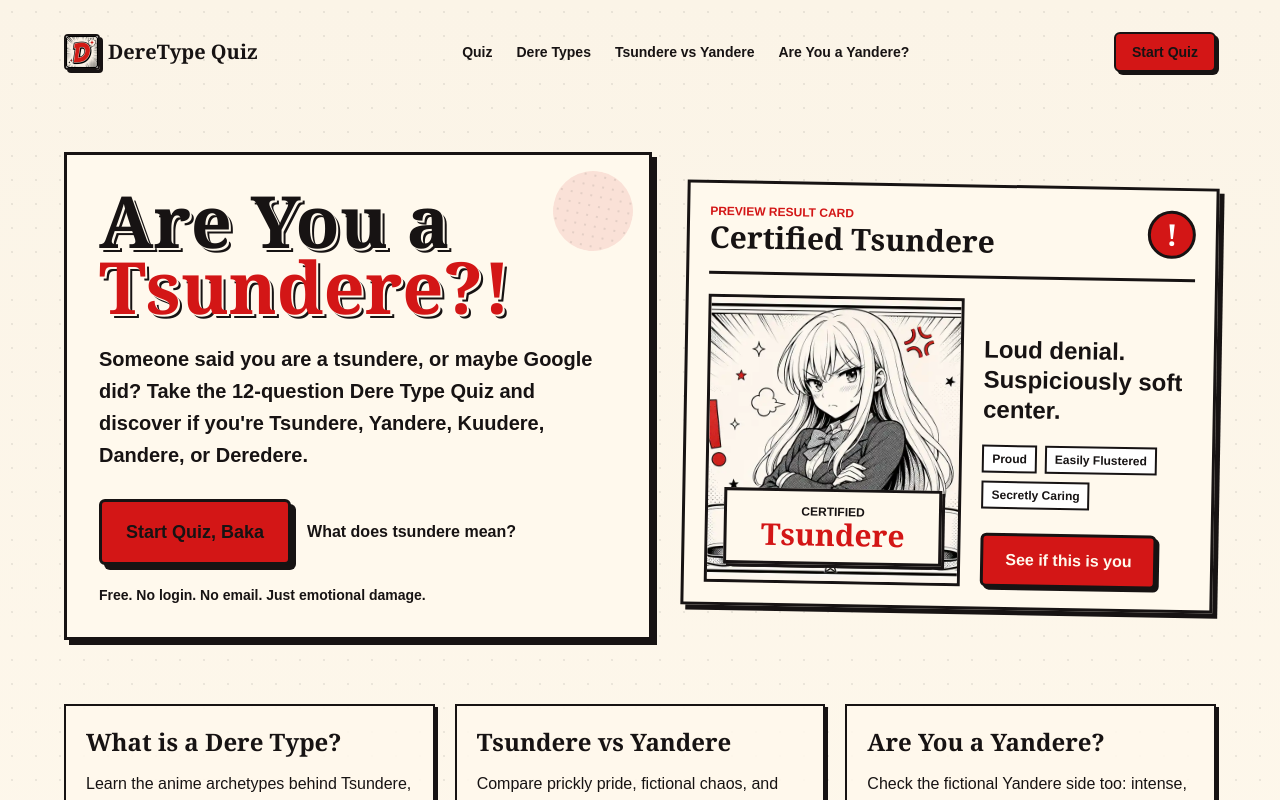
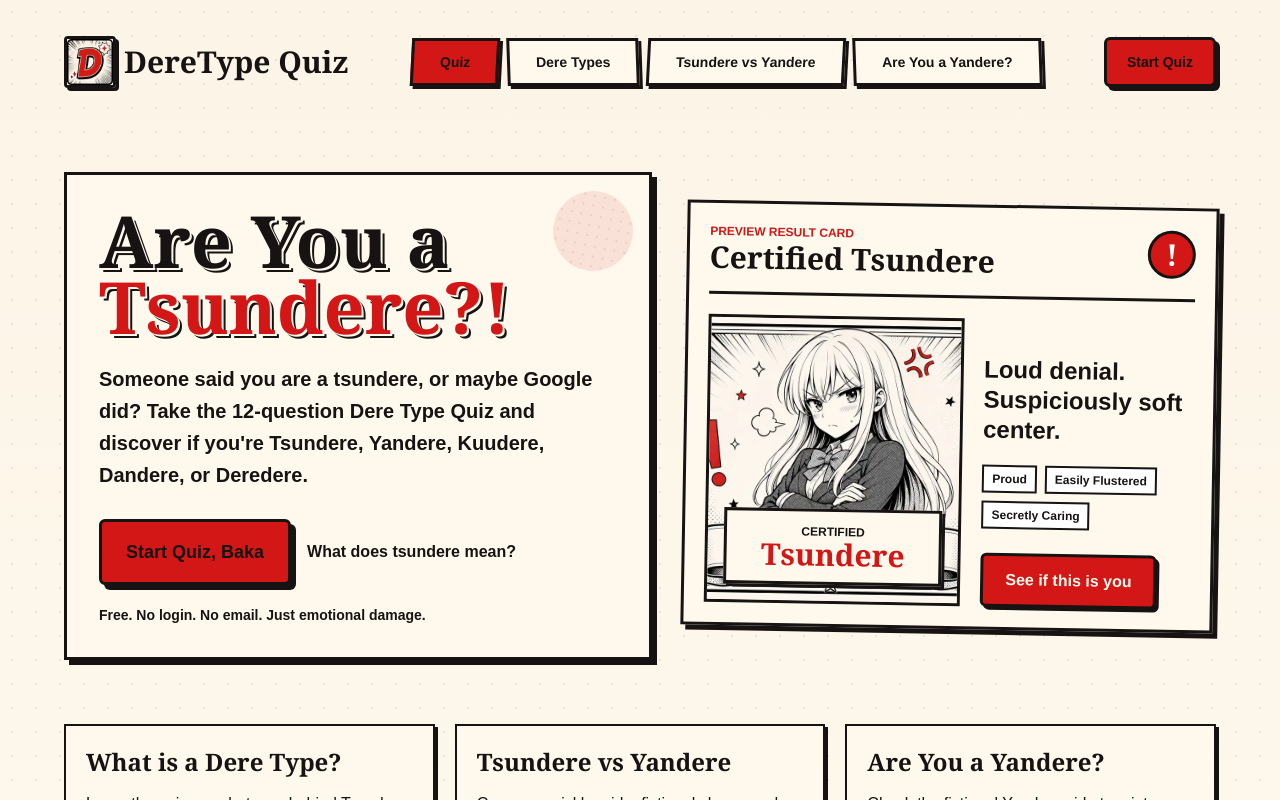
Before and after one commit to owenlee669/your-a-tsundere, a Next.js app: page / in a window 1280 px wide. Shown: the top 800 px of the page. Built offline with nearby package versions, Linux system fonts and the light colour scheme; no server answers.

Commit message:
修改nav

```diff
--- a/app/globals.css
+++ b/app/globals.css
@@ -81,6 +81,31 @@ input {
   color: #fff9ed;
 }
 
+.manga-nav-tab {
+  display: inline-flex;
+  min-height: 48px;
+  align-items: center;
+  justify-content: center;
+  border: 3px solid #171313;
+  padding: 0 26px;
+  box-shadow: 3px 3px 0 #171313;
+  transform: skewX(-3deg);
+  transition: transform 140ms ease, box-shadow 140ms ease, background-color 140ms ease;
+}
+
+.manga-nav-tab:hover {
+  box-shadow: 5px 5px 0 #171313;
+  transform: translateY(-2px) skewX(-3deg);
+}
+
+.manga-nav-tab:nth-child(even) {
+  transform: skewX(2deg);
+}
+
+.manga-nav-tab:nth-child(even):hover {
+  transform: translateY(-2px) skewX(2deg);
+}
+
 .manga-art {
   display: block;
   width: 100%;
--- a/components/site-header.tsx
+++ b/components/site-header.tsx
@@ -3,36 +3,36 @@ import Image from "next/image";
 
 export function SiteHeader({ compact = false }: { compact?: boolean }) {
   return (
-    <header className="mx-auto flex max-w-6xl items-center justify-between gap-4 py-4">
+    <header className="mx-auto flex max-w-6xl items-center justify-between gap-4 py-5">
       <Link href="/" className="focus-ring flex items-center gap-2 rounded-sm" aria-label="DereType Quiz home">
         <Image
           src="/images/logo/deretype-logo.webp"
           alt=""
-          width={36}
-          height={36}
+          width={52}
+          height={52}
           aria-hidden="true"
-          className="h-9 w-9 rounded-sm border-2 border-ink object-cover shadow-[3px_3px_0_#171313]"
+          className="h-11 w-11 rounded-sm border-3 border-ink object-cover shadow-[3px_3px_0_#171313] md:h-13 md:w-13"
           priority
         />
-        <span className="font-display text-xl font-black">DereType Quiz</span>
+        <span className="font-display text-xl font-black md:text-3xl">DereType Quiz</span>
       </Link>
       {!compact && (
-        <nav className="hidden items-center gap-6 text-sm font-bold md:flex">
-          <Link className="focus-ring shrink-0 rounded-sm hover:text-punch" href="/quiz">Quiz</Link>
-          <Link className="focus-ring shrink-0 rounded-sm hover:text-punch" href="/dere-types">Dere Types</Link>
-          <Link className="focus-ring shrink-0 rounded-sm hover:text-punch" href="/tsundere-vs-yandere">Tsundere vs Yandere</Link>
-          <Link className="focus-ring shrink-0 rounded-sm hover:text-punch" href="/are-you-a-yandere">Are You a Yandere?</Link>
+        <nav className="hidden items-center gap-2 text-sm font-black lg:flex">
+          <Link className="focus-ring manga-nav-tab bg-punch text-white" href="/quiz">Quiz</Link>
+          <Link className="focus-ring manga-nav-tab bg-panel" href="/dere-types">Dere Types</Link>
+          <Link className="focus-ring manga-nav-tab bg-panel" href="/tsundere-vs-yandere">Tsundere vs Yandere</Link>
+          <Link className="focus-ring manga-nav-tab bg-panel" href="/are-you-a-yandere">Are You a Yandere?</Link>
         </nav>
       )}
       <div className="flex items-center gap-3">
         <Link
           href="/quiz"
-          className="focus-ring hidden rounded-md border-2 border-ink bg-punch px-4 py-2 text-sm font-black text-white shadow-[3px_3px_0_#171313] transition-transform hover:-translate-y-0.5 md:inline-flex"
+          className="focus-ring hidden rounded-md border-3 border-ink bg-punch px-5 py-3 text-sm font-black text-white shadow-[4px_4px_0_#171313] transition-transform hover:-translate-y-0.5 lg:inline-flex"
         >
           Start Quiz
         </Link>
         {!compact && (
-          <details className="relative md:hidden">
+          <details className="relative lg:hidden">
             <summary className="focus-ring grid h-11 w-11 list-none place-items-center rounded-md border-2 border-ink bg-panel shadow-[3px_3px_0_#171313] marker:hidden">
               <span className="grid gap-1" aria-label="Open menu">
                 <span className="block h-0.5 w-5 bg-ink" />
@@ -40,7 +40,7 @@ export function SiteHeader({ compact = false }: { compact?: boolean }) {
                 <span className="block h-0.5 w-5 bg-ink" />
               </span>
             </summary>
-            <nav className="absolute right-0 z-20 mt-3 grid w-56 gap-3 border-3 border-ink bg-panel p-4 text-sm font-black shadow-manga">
+            <nav className="absolute right-0 z-20 mt-3 grid w-60 gap-3 border-3 border-ink bg-panel p-4 text-sm font-black shadow-manga">
               <p className="border-b-2 border-ink pb-2 font-display text-xl font-black">DereType Menu</p>
               <Link className="focus-ring rounded-md border-2 border-ink bg-punch px-3 py-2 text-white shadow-[2px_2px_0_#171313]" href="/quiz">Start Quiz</Link>
               <Link className="focus-ring rounded-sm hover:text-punch" href="/dere-types">Dere Types</Link>
```
